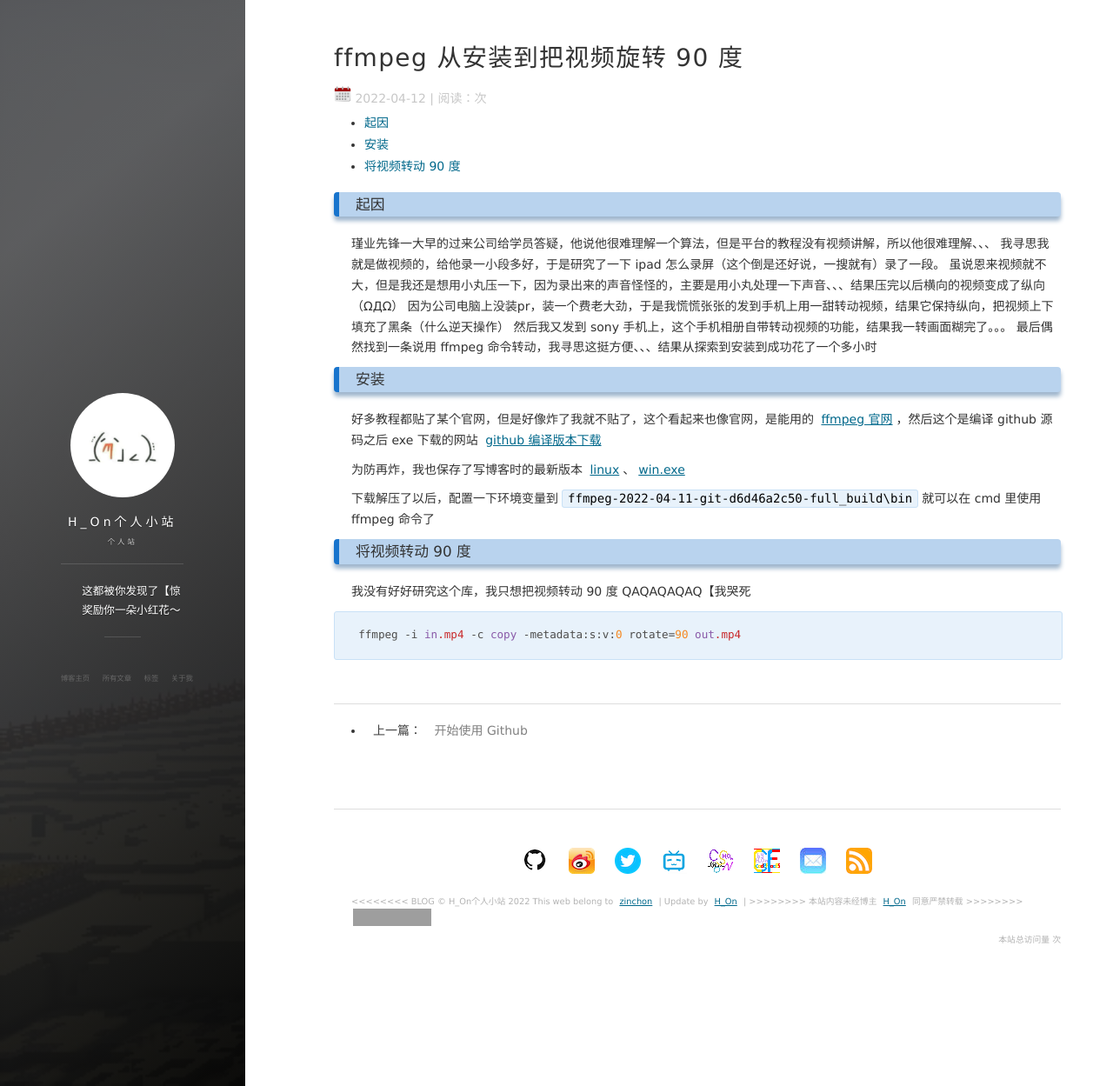
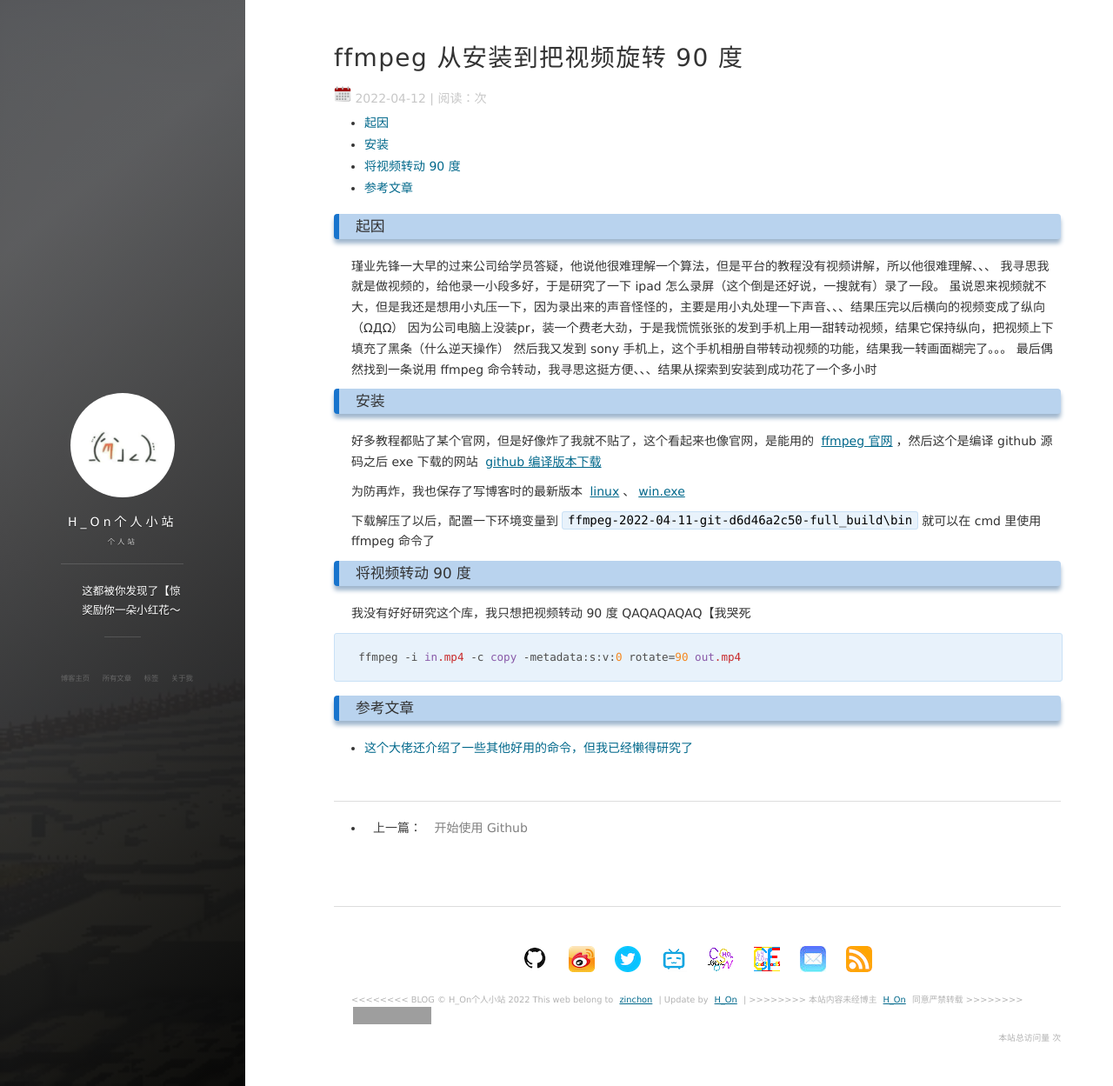
Before and after one commit to Hybrogen/Hybrogen.github.io, a Jekyll site: the page built from _posts/2022-04-12-firstTimeOFffmpeg.md, in a window 1280 px wide and 1249 px high. Shown: the whole window at 87% size. Built offline with Jekyll 4.4.1, drawn with Linux system fonts in a browser that asks for light colours; nearby versions of some CDN libraries; comment, search, counter and statistics services are not loaded; grey boxes are pictures that could not be loaded.

Commit message:
添加参考文献

````diff
--- a/_posts/2022-04-12-firstTimeOFffmpeg.md
+++ b/_posts/2022-04-12-firstTimeOFffmpeg.md
@@ -10,6 +10,7 @@
 - [起因](#起因)
 - [安装](#安装)
 - [将视频转动 90 度](#将视频转动-90-度)
+- [参考文章](#参考文章)
 
 ### 起因
 瑾业先锋一大早的过来公司给学员答疑，他说他很难理解一个算法，但是平台的教程没有视频讲解，所以他很难理解、、、
@@ -33,3 +34,6 @@
 ```bat
 ffmpeg -i in.mp4 -c copy -metadata:s:v:0 rotate=90 out.mp4
 ```
+
+### 参考文章
+- [这个大佬还介绍了一些其他好用的命令，但我已经懒得研究了](https://kaikai136.blog.csdn.net/article/details/80746961?spm=1001.2101.3001.6661.1&utm_medium=distribute.pc_relevant_t0.none-task-blog-2%7Edefault%7ECTRLIST%7ERate-1.pc_relevant_paycolumn_v3&depth_1-utm_source=distribute.pc_relevant_t0.none-task-blog-2%7Edefault%7ECTRLIST%7ERate-1.pc_relevant_paycolumn_v3&utm_relevant_index=1)
````
